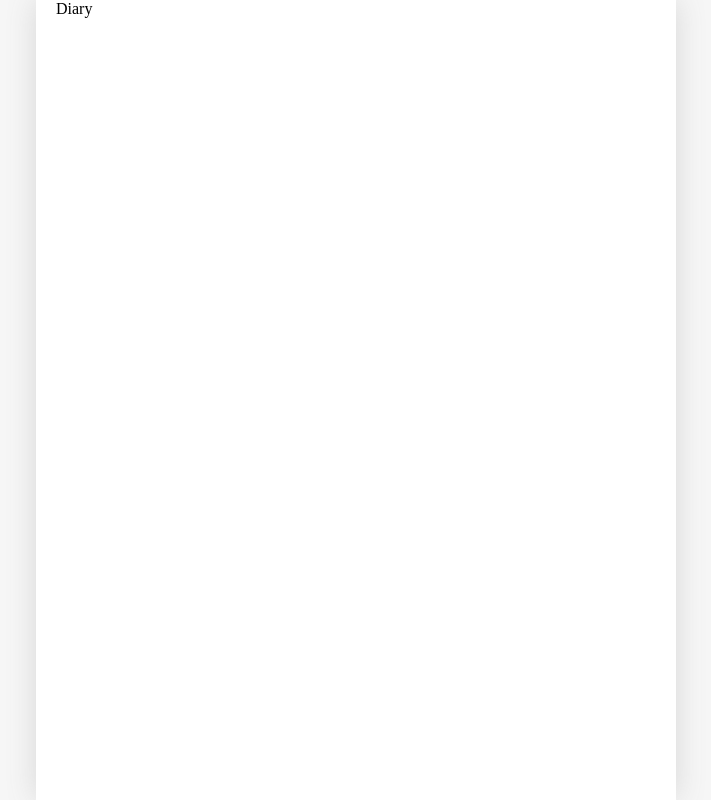
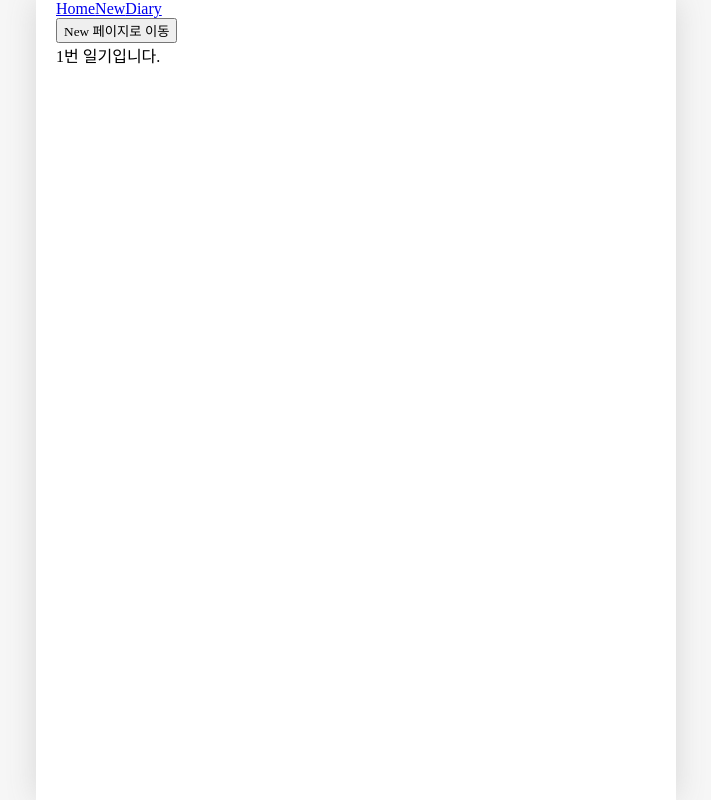
Before and after one commit to sangyeop0529/2025_05_emotion_diary, a React (Vite) app: page /diary/1 in a window 1280 px wide. Shown: the whole page, without its empty margins (284-995 px from the left). Built offline with nearby package versions, Linux system fonts and the light colour scheme; a web font is replaced by a local one.

Commit message:
part01 작업 완료

```diff
--- a/src/App.jsx
+++ b/src/App.jsx
@@ -1,4 +1,4 @@
-import { Route, Routes } from "react-router-dom";
+import { Link, Route, Routes, useNavigate } from "react-router-dom";
 import Home from "./pages/Home";
 import New from "./pages/New";
 import Diary from "./pages/Diary";
@@ -6,8 +6,17 @@ import Edit from "./pages/Edit";
 import Notfound from "./pages/Notfound";
 
 function App() {
+  const nav = useNavigate();
   return (
     <>
+      <div>
+        <Link to={"/"}>Home</Link>
+        <Link to={"/new"}>New</Link>
+        <Link to={"/diary"}>Diary</Link>
+      </div>
+
+      <button onClick={() => nav("/new")}>New 페이지로 이동</button>
+
       <Routes>
         <Route path="/" element={<Home />} />
         <Route path="/new" element={<New />} />
--- a/src/pages/Diary.jsx
+++ b/src/pages/Diary.jsx
@@ -1,7 +1,11 @@
 import React from "react";
+import { useParams } from "react-router-dom";
 
 const Diary = () => {
-  return <div>Diary</div>;
+  const params = useParams();
+  console.log(params);
+
+  return <div>{params.id}번 일기입니다.</div>;
 };
 
 export default Diary;
```
